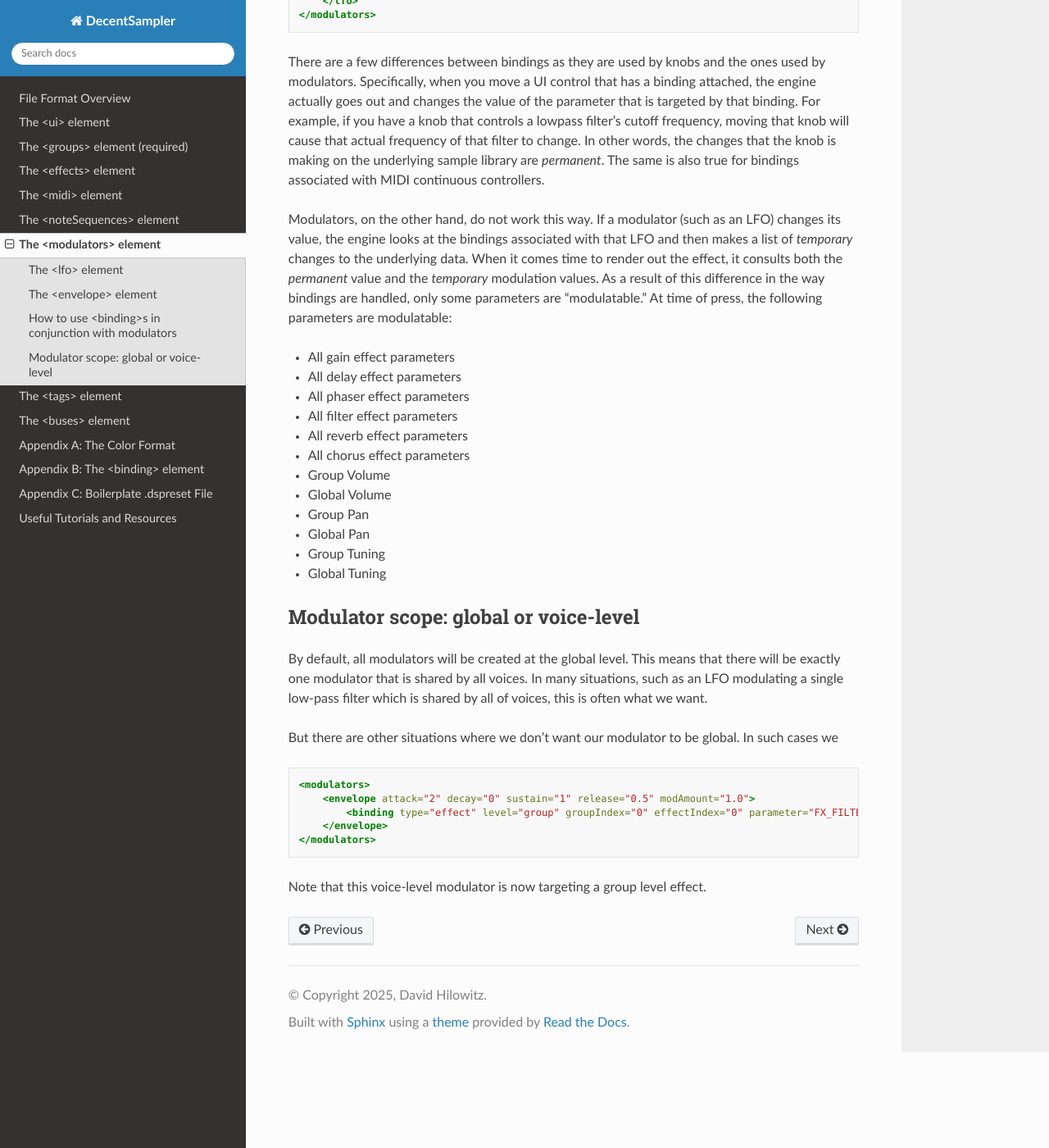
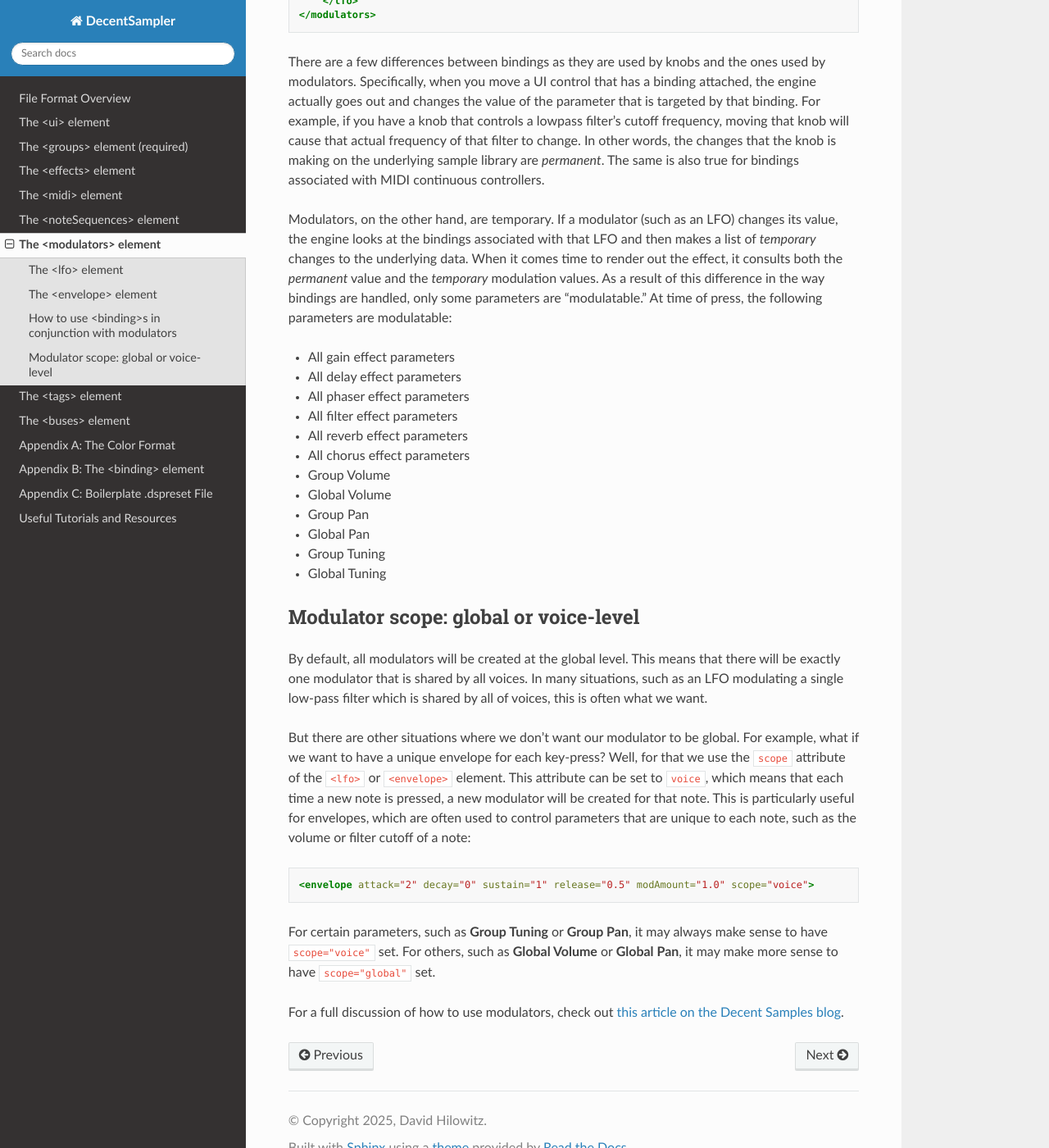
Before and after one commit to DecentSamples/DecentSampler-Developers-Guide, a Sphinx documentation site: the page built from docs/source/the-modulators-element.md, in a window 1280 px wide and 1400 px high, scrolled down 2149 px. Shown: the whole window at 82% size. Built offline with Sphinx 7.4.7 and the Read the Docs theme 3.1.0, drawn with Linux system fonts in a browser that asks for light colours.

Commit message:
Added more documentation about modulators per Moss' advice

````diff
--- a/docs/source/conf.py
+++ b/docs/source/conf.py
@@ -7,7 +7,7 @@ copyright = '2025, David Hilowitz'
 author = 'David Hilowitz'
 
 release = '1.12'
-version = '1.12.13'
+version = '1.12.15'
 
 # -- General configuration
 
--- a/docs/source/the-modulators-element.md
+++ b/docs/source/the-modulators-element.md
@@ -62,7 +62,7 @@ In order to actually have your LFOs and envelopes do anything, you need to have
 
 There are a few differences between bindings as they are used by knobs and the ones used by modulators. Specifically, when you move a UI control that has a binding attached, the engine actually goes out and changes the value of the parameter that is targeted by that binding. For example, if you have a knob that controls a lowpass filter's cutoff frequency, moving that knob will cause that actual frequency of that filter to change. In other words, the changes that the knob is making on the underlying sample library are _permanent_. The same is also true for bindings associated with MIDI continuous controllers.
 
-Modulators, on the other hand, do not work this way. If a modulator (such as an LFO) changes its value, the engine looks at the bindings associated with that LFO and then makes a list of _temporary_ changes to the underlying data. When it comes time to render out the effect, it consults both the _permanent_ value and the _temporary_ modulation values. As a result of this difference in the way bindings are handled, only some parameters are "modulatable." At time of press, the following parameters are modulatable:
+Modulators, on the other hand, are temporary. If a modulator (such as an LFO) changes its value, the engine looks at the bindings associated with that LFO and then makes a list of _temporary_ changes to the underlying data. When it comes time to render out the effect, it consults both the _permanent_ value and the _temporary_ modulation values. As a result of this difference in the way bindings are handled, only some parameters are "modulatable." At time of press, the following parameters are modulatable:
 
 - All gain effect parameters
 - All delay effect parameters
@@ -81,14 +81,12 @@ Modulators, on the other hand, do not work this way. If a modulator (such as an
 
 By default, all modulators will be created at the global level. This means that there will be exactly one modulator that is shared by all voices. In many situations, such as an LFO modulating a single low-pass filter which is shared by all of voices, this is often what we want.
 
-But there are other situations where we don't want our modulator to be global. In such cases we
+But there are other situations where we don’t want our modulator to be global. For example, what if we want to have a unique envelope for each key-press? Well, for that we use the `scope` attribute of the `<lfo>` or `<envelope>` element. This attribute can be set to `voice`, which means that each time a new note is pressed, a new modulator will be created for that note. This is particularly useful for envelopes, which are often used to control parameters that are unique to each note, such as the volume or filter cutoff of a note:
 
 ```xml
-<modulators>
-    <envelope attack="2" decay="0" sustain="1" release="0.5" modAmount="1.0">
-        <binding type="effect" level="group" groupIndex="0" effectIndex="0" parameter="FX_FILTER_FREQUENCY" translation="linear" translationOutputMin="0" translationOutputMax="4000.0" modBehavior="add" />
-    </envelope>
-</modulators>
+<envelope attack="2" decay="0" sustain="1" release="0.5" modAmount="1.0" scope="voice">
 ```
 
-Note that this voice-level modulator is now targeting a group level effect.
+For certain parameters, such as **Group Tuning** or **Group Pan**, it may always make sense to have `scope="voice"` set. For others, such as **Global Volume** or **Global Pan**, it may make more sense to have `scope="global"` set.
+
+For a full discussion of how to use modulators, check out [this article on the Decent Samples blog](https://www.decentsamples.com/2022/08/19/how-to-add-lfos-and-extra-envelopes-to-your-decent-sampler-instruments).
````
Also changed, not shown: docs/source/the-effects-element.md (+1 -1 lines).
